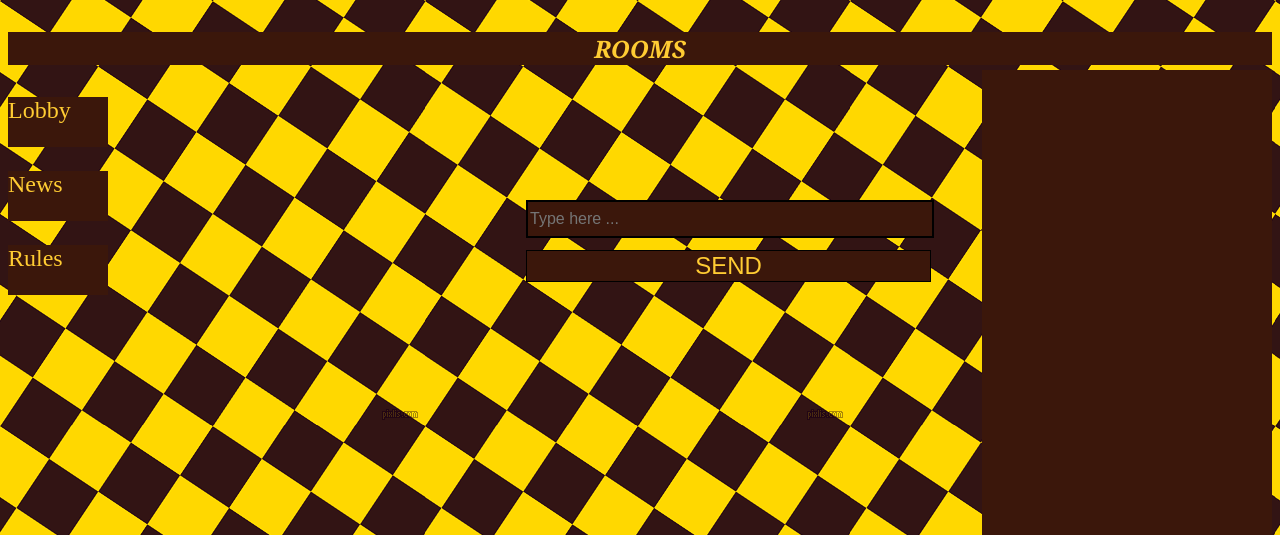
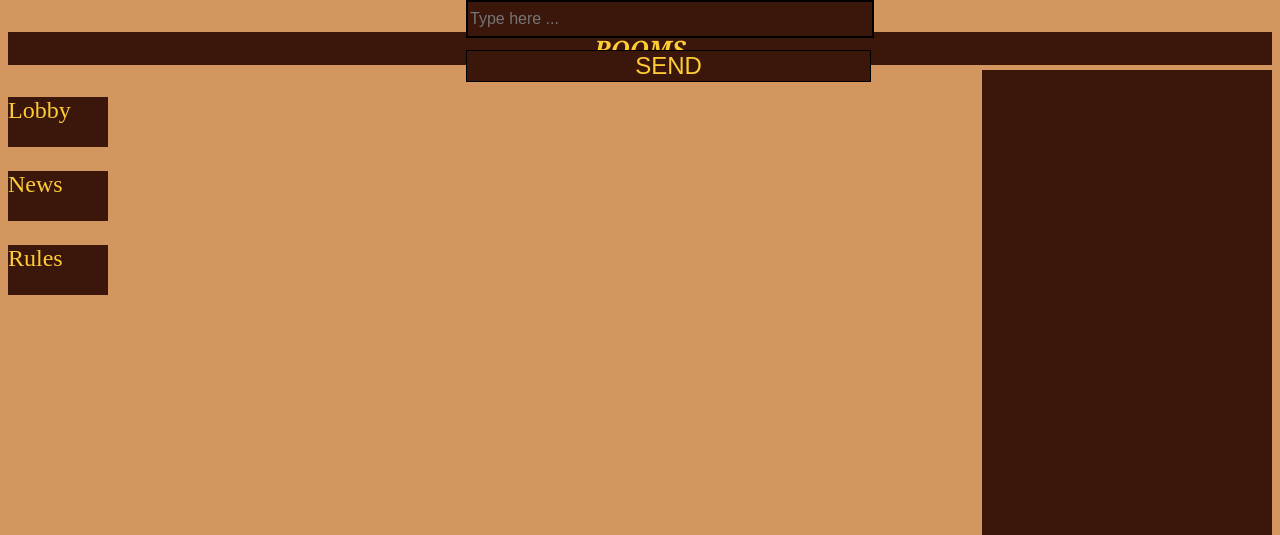
Before and after one commit to nikitaprodanov/OnlineChess, a Flask app: page /lobby in a window 1280 px wide. Shown: the top 535 px of the page. Run offline with Flask 2, Linux system fonts and the light colour scheme; the visitor is signed in with stand-in values (Sample User, id 1); data comes from the database, SQL or seed files in the repository; some libraries are stand-ins or nearby versions.

Commit message:
Lighter background/easy on the eyes style.

```diff
--- a/static/styling/lobby.css
+++ b/static/styling/lobby.css
@@ -1,5 +1,5 @@
 body {
-	background-image: url(background2.png);
+	background: #D4965F;
 }
 
 nav	{
@@ -64,8 +64,8 @@ input[type=text]:hover {
 	position: absolute;
     top: 50%;
     left: 45%;
-    margin-top: -200px;
-    margin-left: -50px;
+    margin-top: -400px;
+    margin-left: -110px;
     width: 25em;
     height: 2em;
     color: #ffcc33;
@@ -84,8 +84,8 @@ input[type=submit] {
   	position: absolute;
     top: 50%;
     left: 45%;
-    margin-top: -150px;
-    margin-left: -50px;
+    margin-top: -350px;
+    margin-left: -110px;
 
 }
 
```
